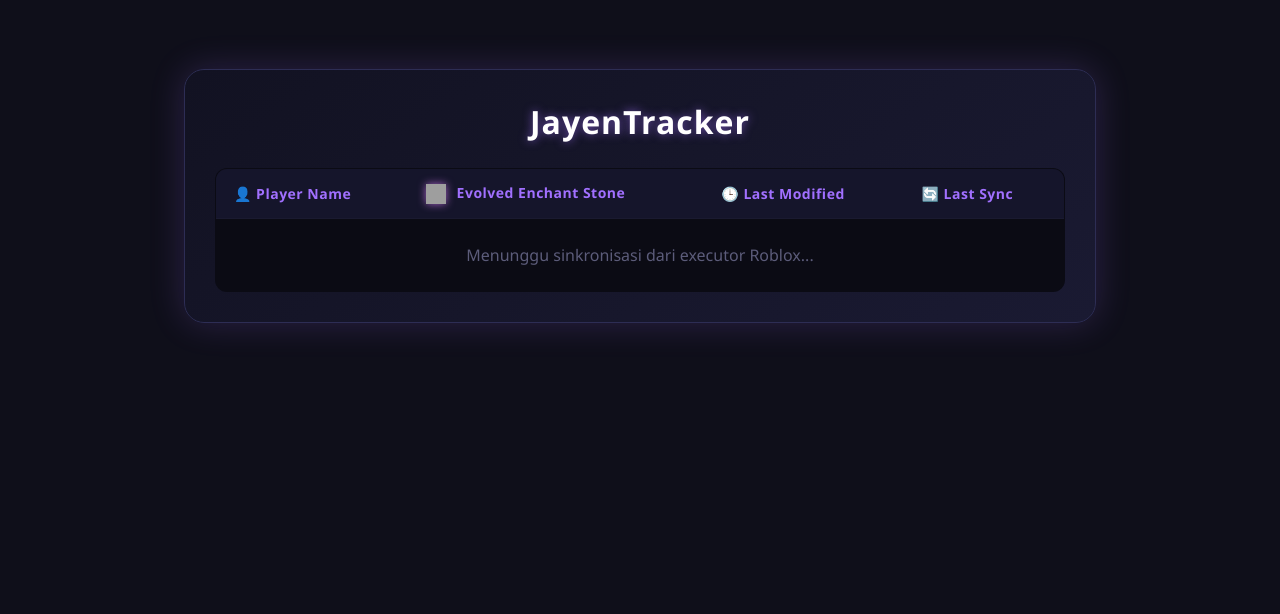
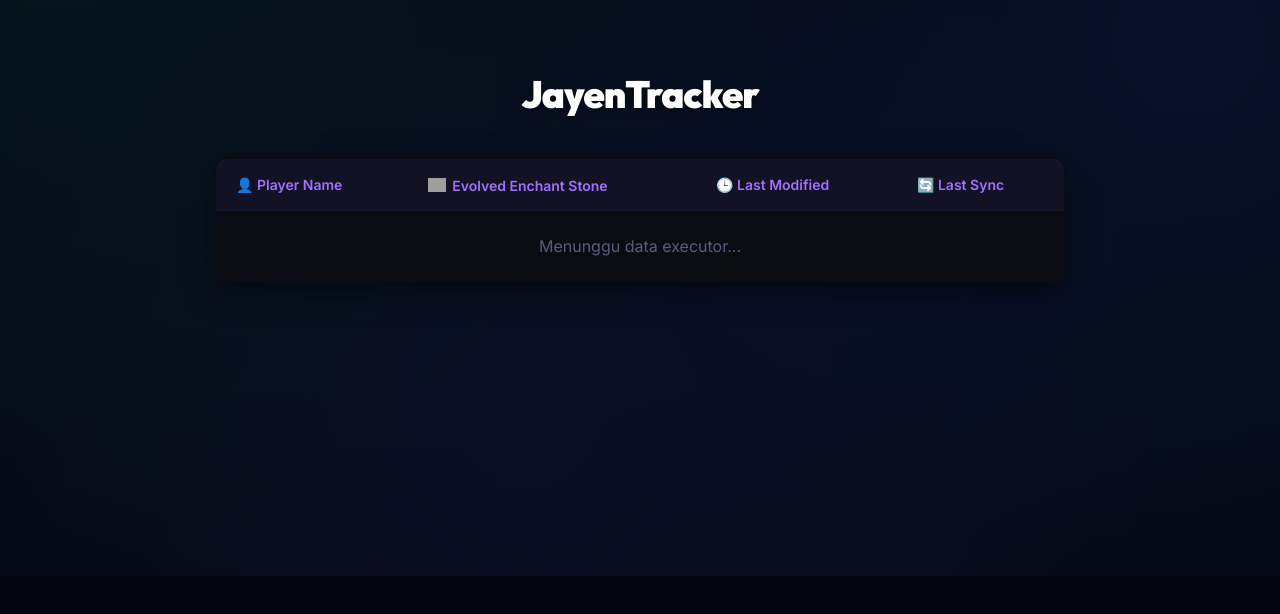
Before and after one commit to jayenbuddy/tracker, a website: page index.html in a window 1280 px wide. Shown: the part 224-838 px from the top of the page. After the commit the page ends 800 px from the top, so only its background shows below. Drawn offline with Linux system fonts and the light colour scheme; no server answers; grey boxes are pictures that could not be loaded.

Commit message:
Update index.html

```diff
--- a/index.html
+++ b/index.html
@@ -4,71 +4,115 @@
     <meta charset="UTF-8">
     <meta name="viewport" content="width=device-width, initial-scale=1.0">
     <title>JayenTracker</title>
+
+    <link href="https://fonts.googleapis.com/css2?family=Inter:wght@400;500;600;700&family=Outfit:wght@800;900&display=swap" rel="stylesheet">
+
     <style>
+        :root {
+            --bg-color: #03060e;
+            --border-color: rgba(255, 255, 255, 0.05);
+            --text-main: #f3f4f6;
+            --text-muted: #9ca3af;
+            --accent-primary: #3b82f6;
+            --table-bg: #0b0b14;
+            --row-hover: #111124;
+        }
+
         body {
-            background-color: #0f0f1a;
-            color: #ffffff;
-            font-family: 'Segoe UI', Tahoma, Geneva, Verdana, sans-serif;
+            background-color: var(--bg-color);
+            color: var(--text-main);
+            font-family: 'Inter', sans-serif;
+            margin: 0;
+            padding: 60px 20px;
             display: flex;
             justify-content: center;
             align-items: center;
             min-height: 100vh;
-            margin: 0;
-            padding: 20px;
+            box-sizing: border-box;
+            overflow-x: hidden;
+            position: relative;
         }
 
-        .dashboard {
-            background: linear-gradient(145deg, #121222, #1a1a32);
-            padding: 30px;
-            border-radius: 20px;
-            box-shadow: 0 0 35px rgba(161, 112, 255, 0.2);
-            border: 1px solid #2d2d54;
-            width: 100%;
-            max-width: 850px;
+        /* --- BACKGROUND AURORA (WARISAN NONTONYUK) --- */
+        .bg-wrapper {
+            position: fixed;
+            top: 0;
+            left: 0;
+            width: 100vw;
+            height: 100vh;
+            z-index: 0;
+            overflow: hidden;
+            pointer-events: none;
         }
 
-        /* Container Judul */
-        .title-container {
-            display: flex;
-            align-items: center;
-            justify-content: center;
-            margin-bottom: 25px;
+        .aurora {
+            position: absolute;
+            width: 140%;
+            height: 140%;
+            top: -20%;
+            left: -20%;
+            background-image:
+                radial-gradient(circle at 15% 25%, rgba(13, 148, 136, 0.12) 0%, transparent 45%),
+                radial-gradient(circle at 80% 35%, rgba(37, 99, 235, 0.12) 0%, transparent 45%),
+                radial-gradient(circle at 45% 75%, rgba(79, 70, 229, 0.1) 0%, transparent 50%);
+            filter: blur(30px);
+            mix-blend-mode: screen;
+            animation: auroraSlow 25s infinite alternate ease-in-out;
         }
 
-        /* Teks JayenTracker dengan Efek Glitch Sesuai Request */
-        .glitch-title {
-            font-size: 32px;
-            font-weight: 900;
-            color: #ffffff;
-            letter-spacing: 1px;
-            position: relative;
-            text-shadow: 0 0 10px rgba(161, 112, 255, 0.6);
+        @keyframes auroraSlow {
+            0% { transform: rotate(0deg) scale(1); }
+            100% { transform: rotate(45deg) scale(1.05); }
         }
 
-        .glitch-title::before, .glitch-title::after {
-            content: "JayenTracker";
+        .content-wrapper {
+            max-width: 850px;
+            width: 100%;
+            z-index: 1;
+        }
+
+        header {
+            text-align: center;
+            margin-bottom: 40px;
+        }
+
+        /* --- 100% GLITCH JAYENTRACKER (PERSIS NONTONYUK) --- */
+        h1 {
+            font-family: 'Outfit', sans-serif;
+            font-size: 38px;
+            font-weight: 900;
+            letter-spacing: -1px;
+            margin: 0;
+            color: #ffffff;
+            position: relative;
+            display: inline-block;
+            text-shadow: 0 2px 10px rgba(0, 0, 0, 0.5);
+        }
+
+        h1::before, h1::after {
+            content: attr(data-text);
             position: absolute;
             top: 0;
             left: 0;
             width: 100%;
             height: 100%;
+            background: var(--bg-color);
         }
 
-        .glitch-title::before {
-            color: #df80ff;
-            animation: glitch-anim 3s infinite linear alternate-reverse;
+        h1::before {
+            left: 1px;
+            text-shadow: -1px 0 rgba(255, 0, 193, 0.5);
             clip: rect(44px, 450px, 56px, 0);
-            left: 2px;
+            animation: glitch-anim 6s infinite linear alternate-reverse;
         }
 
-        .glitch-title::after {
-            color: #00ffcc;
-            animation: glitch-anim2 2.5s infinite linear alternate-reverse;
-            clip: rect(12px, 450px, 32px, 0);
-            left: -2px;
+        h1::after {
+            left: -1px;
+            text-shadow: -1px 0 rgba(0, 255, 249, 0.5);
+            clip: rect(85px, 450px, 140px, 0);
+            animation: glitch-anim2 6s infinite linear alternate-reverse;
         }
 
-        /* Keyframes Glitch 100% Persis Request */
         @keyframes glitch-anim {
             0% { clip: rect(15px, 9999px, 66px, 0); }
             10% { clip: rect(34px, 9999px, 55px, 0); }
@@ -83,43 +127,49 @@
             100% { clip: rect(0px, 0px, 0px, 0); }
         }
 
-        /* Styling Tabel */
+        /* --- STYLING TABLE --- */
         table {
             width: 100%;
             border-collapse: collapse;
-            margin-top: 15px;
-            background-color: #0b0b14;
+            background-color: var(--table-bg);
             border-radius: 12px;
             overflow: hidden;
-            border: 1px solid #232342;
+            border: 1px solid rgba(255, 255, 255, 0.05);
+            box-shadow: 0 10px 30px rgba(0,0,0,0.5);
         }
 
         th, td {
-            padding: 14px 18px;
+            padding: 16px 20px;
             text-align: left;
-            border-bottom: 1px solid #1a1a30;
+            border-bottom: 1px solid rgba(255, 255, 255, 0.03);
         }
 
         th {
-            background-color: #15152b;
+            background-color: #121224;
             color: #a170ff;
-            font-weight: 700;
+            font-weight: 600;
             font-size: 14px;
-            letter-spacing: 0.5px;
         }
 
-        tr:hover { background-color: #111124; }
-
-        /* Posisi Logo Evolved Enchant Stone Baru (Di Samping Teks TH) */
-        .evo-header-logo {
-            width: 20px;
-            height: 20px;
-            vertical-align: middle;
-            margin-right: 6px;
-            filter: drop-shadow(0 0 4px rgba(223, 128, 255, 0.7));
+        tr:hover {
+            background-color: var(--row-hover);
         }
 
-        /* Badge Angka Ungu */
+        /* Perbaikan Posisi Logo EVO pas di sisi kiri teks */
+        .header-align {
+            display: inline-flex;
+            align-items: center;
+            gap: 6px;
+            vertical-align: middle;
+        }
+
+        .evo-header-logo {
+            width: 18px;
+            height: 18px;
+            object-fit: contain;
+        }
+
+        /* Badge Angka Ungu Menyala */
         .stone-badge {
             background-color: #2a1640;
             color: #df80ff;
@@ -147,18 +197,26 @@
     </style>
 </head>
 <body>
-    <div class="dashboard">
-        <div class="title-container">
-            <div class="glitch-title">JayenTracker</div>
-        </div>
+
+    <div class="bg-wrapper">
+        <div class="aurora"></div>
+    </div>
+
+    <div class="content-wrapper">
+        <header>
+            <!-- Sinkronisasi Element Glitch Persis Atribut NontonYuk -->
+            <h1 data-text="JayenTracker">JayenTracker</h1>
+        </header>
 
         <table>
             <thead>
                 <tr>
                     <th>👤 Player Name</th>
                     <th>
-                        <img class="evo-header-logo" src="https://raw.githubusercontent.com/jayenco/tracker/main/EVO.png" alt="Evolved Stone">
-                        Evolved Enchant Stone
+                        <div class="header-align">
+                            <img class="evo-header-logo" src="https://raw.githubusercontent.com/jayenco/tracker/main/EVO.png" alt="Evolved Stone">
+                            <span>Evolved Enchant Stone</span>
+                        </div>
                     </th>
                     <th>🕒 Last Modified</th>
                     <th>🔄 Last Sync</th>
@@ -166,14 +224,13 @@
             </thead>
             <tbody id="accountTableBody">
                 <tr>
-                    <td colspan="4" style="text-align: center; color: #5c5c7a; padding: 25px;">Menunggu sinkronisasi dari executor Roblox...</td>
+                    <td colspan="4" style="text-align: center; color: #5c5c7a; padding: 25px;">Menunggu data executor...</td>
                 </tr>
             </tbody>
         </table>
     </div>
 
     <script>
-        // State internal browser untuk mencatat riwayat perubahan data secara independen
         let trackerState = {};
 
         function formatElapsedTime(pastTime) {
@@ -204,7 +261,6 @@
                     const currentRawTimestamp = account.timestamp;
                     const now = new Date();
 
-                    // Jika akun baru pertama kali terdeteksi di browser
                     if (!trackerState[userId]) {
                         trackerState[userId] = {
                             lastStoneValue: currentStoneCount,
@@ -213,20 +269,19 @@
                             syncRealDate: now
                         };
                     } else {
-                        // 1. LOGIKA LAST MODIFIED: Hanya update waktu jika angka batu bertambah / berkurang
+                        // AKURAT: Last Modified HANYA berubah jika nilai batu bertambah/berkurang
                         if (trackerState[userId].lastStoneValue !== currentStoneCount) {
                             trackerState[userId].lastStoneValue = currentStoneCount;
                             trackerState[userId].modifiedRealDate = now;
                         }
 
-                        // 2. LOGIKA LAST SYNC: Update waktu setiap kali data baru dari executor masuk (timestamp berubah)
+                        // Last Sync berubah setiap ada payload data baru dari server/executor
                         if (trackerState[userId].lastRawSyncTime !== currentRawTimestamp) {
                             trackerState[userId].lastRawSyncTime = currentRawTimestamp;
                             trackerState[userId].syncRealDate = now;
                         }
                     }
 
-                    // Hitung teks elapsennya dinamis (e.g., "5 sec ago")
                     const displayModified = formatElapsedTime(trackerState[userId].modifiedRealDate);
                     const displaySync = formatElapsedTime(trackerState[userId].syncRealDate);
 
@@ -246,11 +301,10 @@
                     tbody.innerHTML += row;
                 }
             } catch (err) {
-                console.log("Gagal memuat data dari API Vercel.");
+                console.log("Gagal memuat data API.");
             }
         }
 
-        // Jalankan tracking real-time per 1 detik agar counter waktu berjalan mulus
         setInterval(fetchMultiData, 1000);
         fetchMultiData();
     </script>
```
